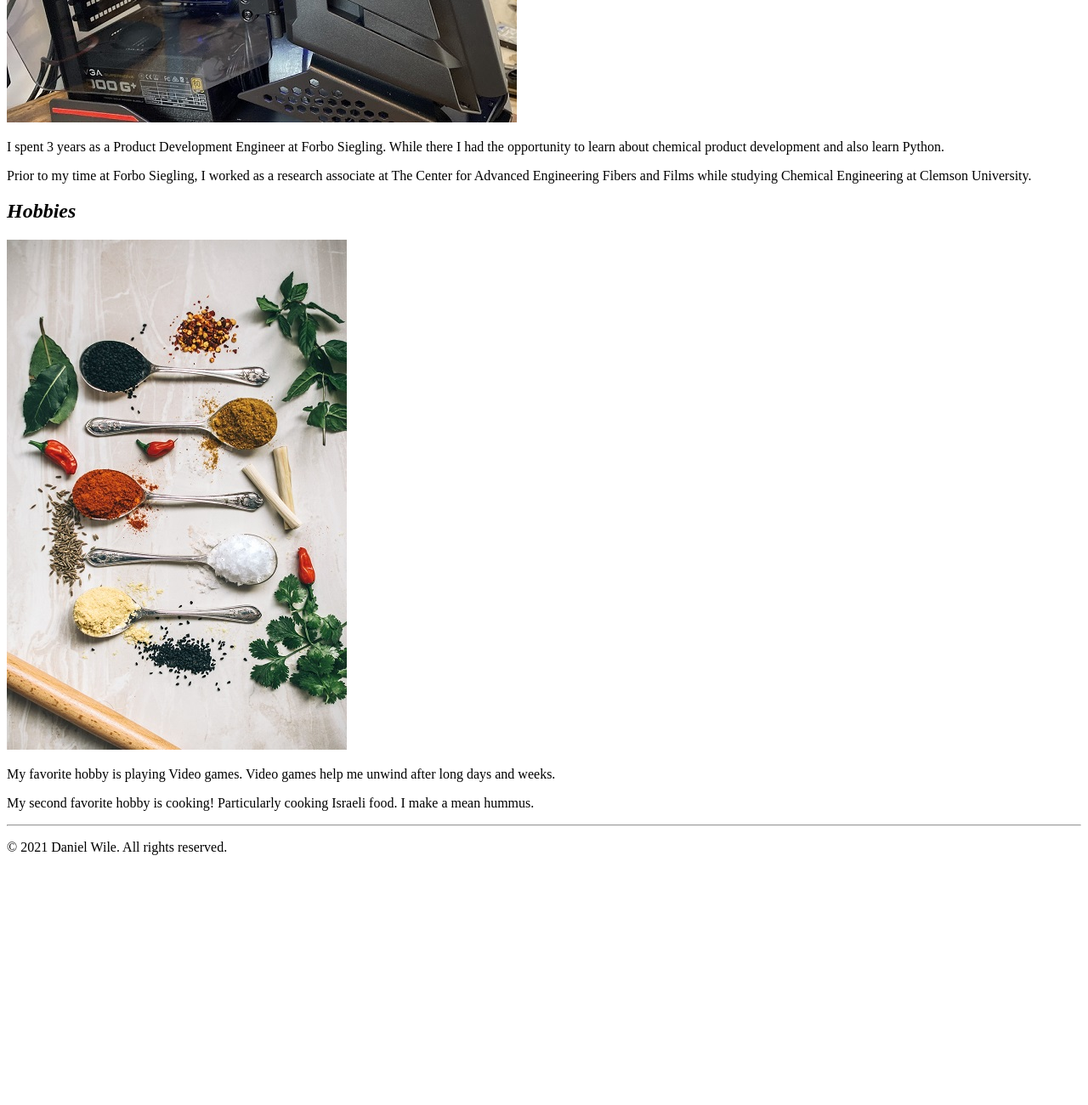
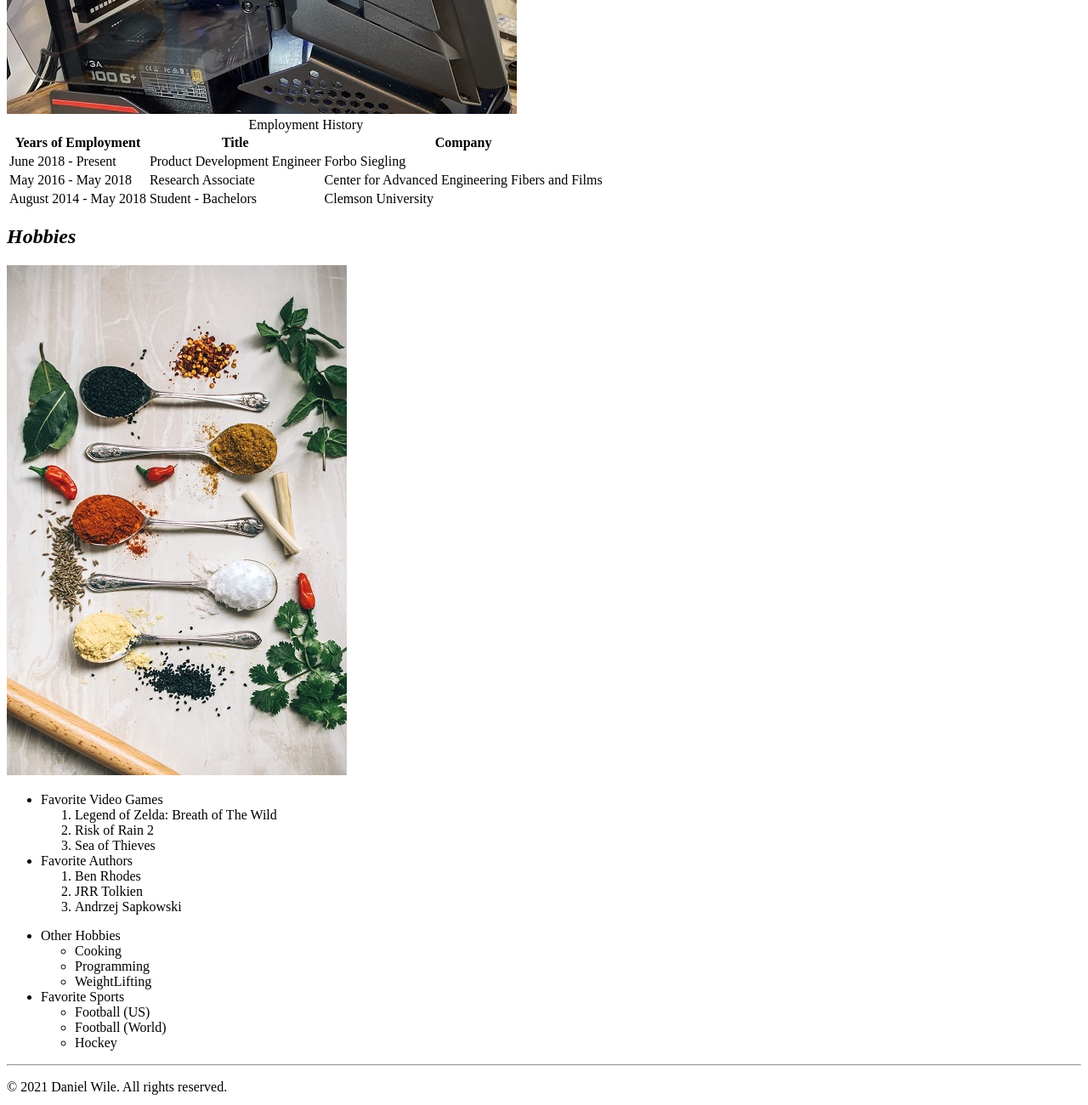
Before and after one commit to danielhwile/IntroToWebDev, a plain HTML site: page portfolio/index.html in a window 1280 px wide. Shown: the part 1260-2560 px from the top of the page at 85% size. Before the commit the page ends 2282 px from the top, so only its background shows below. Drawn offline with Linux system fonts and the light colour scheme.

Commit message:
Added Forms Tables and Lists

```diff
--- a/portfolio/index.html
+++ b/portfolio/index.html
@@ -15,15 +15,14 @@ Most recent revision: 8/28/2021
 	</header>
 	<nav>
 	<hr>
-		<ul>
-		<li><a href="">Home</a></li>
-		<li><a href="projects.html">Projects</a></li>
-		<li><a href="contact.html">Contact Me</a></li>
-		<li><a href="testimonials.html">Testimonials</a></li>
+		<ul style="list-style-type: none">
+			<li><a href="">Home</a></li>
+			<li><a href="projects.html">Projects</a></li>
+			<li><a href="contact.html">Contact Me</a></li>
+			<li><a href="testimonials.html">Testimonials</a></li>
 		</ul>
 	<hr>
 	</nav>
-	<hr>
 	<section>
 		<article id="about-me">
 			<h2><em>About Me</em></h2>
@@ -34,14 +33,61 @@ Most recent revision: 8/28/2021
 		<article id="past-experiences">
 			<h2><em>Past Experiences</em></h2>
 			<img src="images/computer.jpg" alt="Image of my PC">
-			<p>I spent <span>3 years as a Product Development Engineer at Forbo Siegling.</span> While there I had the opportunity to learn about chemical product development and also learn Python.</p>
-			<p>Prior to my time at Forbo Siegling, I worked as a research associate at The Center for Advanced Engineering Fibers and Films while studying Chemical Engineering at Clemson University.</p>
+			<table>
+			<caption>Employment History</caption>
+				<tr>
+					<th>Years of Employment</th>
+					<th>Title</th>
+					<th>Company</th>
+				</tr>
+				<tr>
+					<td>June 2018 - Present</td>
+					<td>Product Development Engineer</td>
+					<td>Forbo Siegling</td>
+				</tr>
+				<tr>
+					<td>May 2016 - May 2018</td>
+					<td>Research Associate</td>
+					<td>Center for Advanced Engineering Fibers and Films</td>
+				</tr>
+				<tr>
+					<td>August 2014 - May 2018</td>
+					<td>Student - Bachelors</td>
+					<td>Clemson University</td>
+				</tr>
+			</table>
 		</article>
 		<article id="Hobbies">
 			<h2><em>Hobbies</em></h2>
 			<img src="images/cooking.jpg" alt="Stock Photograph of Spices">
-			<p>My favorite hobby is playing Video games.  Video games help me unwind after long days and weeks.</p>
-			<p>My second favorite hobby is cooking! Particularly cooking Israeli food.  I make a mean hummus.</p>
+			<ul>
+				<li>Favorite Video Games</li>
+				<ol>
+					<li>Legend of Zelda: Breath of The Wild</li>
+					<li>Risk of Rain 2</li>
+					<li>Sea of Thieves</li>
+				</ol>
+				<li>Favorite Authors</li>
+				<ol>
+					<li>Ben Rhodes</li>
+					<li>JRR Tolkien</li>
+					<li>Andrzej Sapkowski</li>
+				</ol>
+			</ul>
+			<ul>
+				<li>Other Hobbies</li>
+				<ul>
+					<li>Cooking</li>
+					<li>Programming</li>
+					<li>WeightLifting</li>
+				</ul>
+				<li>Favorite Sports</li>
+				<ul>
+					<li>Football (US)</li>
+					<li>Football (World)</li>
+					<li>Hockey</li>
+				</ul>
+			</ul>
 		</article>
 	</section>
 	<hr>
```
Also changed, not shown: portfolio/contact.html (+76 -0 lines).
